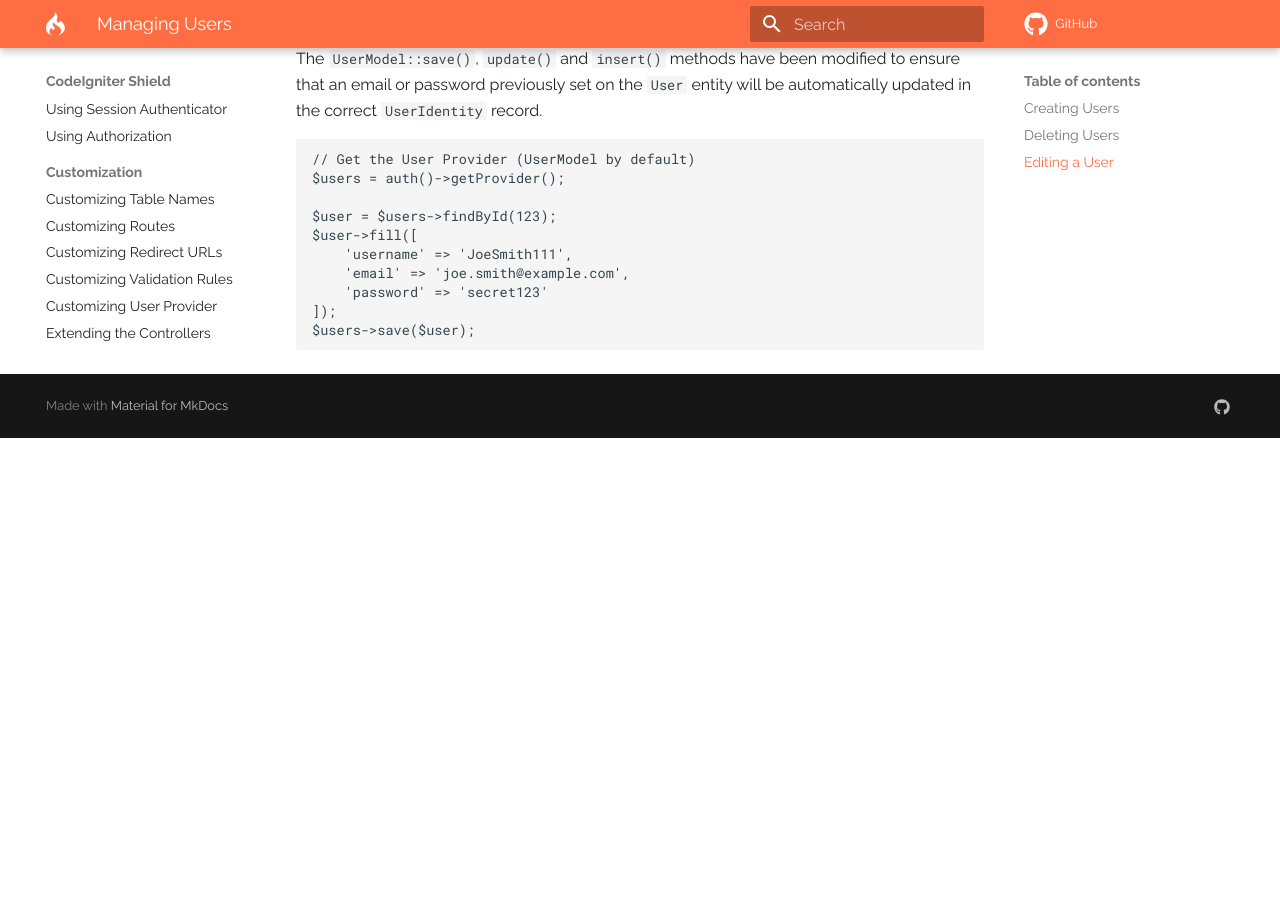
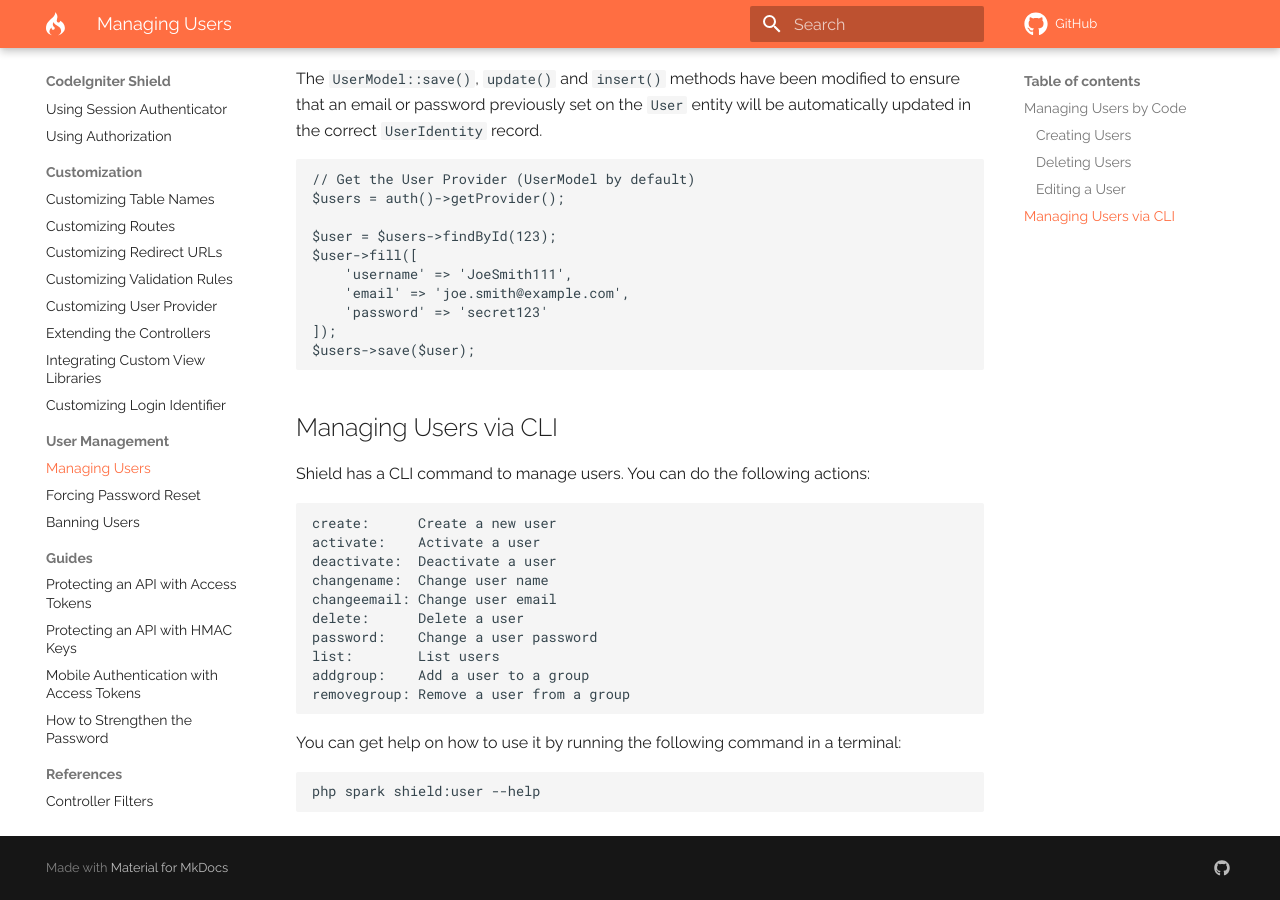
Before and after one commit to codeigniter4/shield, an MkDocs documentation site: the page built from docs/user_management/managing_users.md, in a window 1280 px wide and 900 px high, scrolled down 1203 px. Built offline with MkDocs 1.6.1 and Material for MkDocs 9.7.7, drawn with Linux system fonts in a browser that asks for light colours; comment, search, counter and statistics services are not loaded; a style sheet for code colours, icons or effects is not loaded; before the commit the page ends 1641 px from its top, so only the background shows below that; some of the changed text lies outside the part shown.

Commit message:
docs: add about shield:user command

````diff
--- a/docs/user_management/managing_users.md
+++ b/docs/user_management/managing_users.md
@@ -2,7 +2,9 @@
 
 Since Shield uses a more complex user setup than many other systems, separating [User Identities](../getting_started/concepts.md#user-identities) from the user accounts themselves. This quick overview should help you feel more confident when working with users on a day-to-day basis.
 
-## Creating Users
+## Managing Users by Code
+
+### Creating Users
 
 By default, the only values stored in the users table is the username. The first step is to create the user record with the username. If you don't have a username, be sure to set the value to `null` anyway, so that it passes CodeIgniter's empty data check.
 
@@ -26,7 +28,7 @@ $user = $users->findById($users->getInsertID());
 $users->addToDefaultGroup($user);
 ```
 
-## Deleting Users
+### Deleting Users
 
 A user's data can be spread over a few different tables so you might be concerned about how to delete all of the user's data from the system. This is handled automatically at the database level for all information that Shield knows about, through the `onCascade` settings of the table's foreign keys. You can delete a user like any other entity.
 
@@ -40,7 +42,7 @@ $users->delete($user->id, true);
 > **Note**
 > The User rows use [soft deletes](https://codeigniter.com/user_guide/models/model.html#usesoftdeletes) so they are not actually deleted from the database unless the second parameter is `true`, like above.
 
-## Editing a User
+### Editing a User
 
 The `UserModel::save()`, `update()` and `insert()` methods have been modified to ensure that an email or password previously set on the `User` entity will be automatically updated in the correct `UserIdentity` record.
 
@@ -56,3 +58,26 @@ $user->fill([
 ]);
 $users->save($user);
 ```
+
+## Managing Users via CLI
+
+Shield has a CLI command to manage users. You can do the following actions:
+
+```text
+create:      Create a new user
+activate:    Activate a user
+deactivate:  Deactivate a user
+changename:  Change user name
+changeemail: Change user email
+delete:      Delete a user
+password:    Change a user password
+list:        List users
+addgroup:    Add a user to a group
+removegroup: Remove a user from a group
+```
+
+You can get help on how to use it by running the following command in a terminal:
+
+```console
+php spark shield:user --help
+```
````
